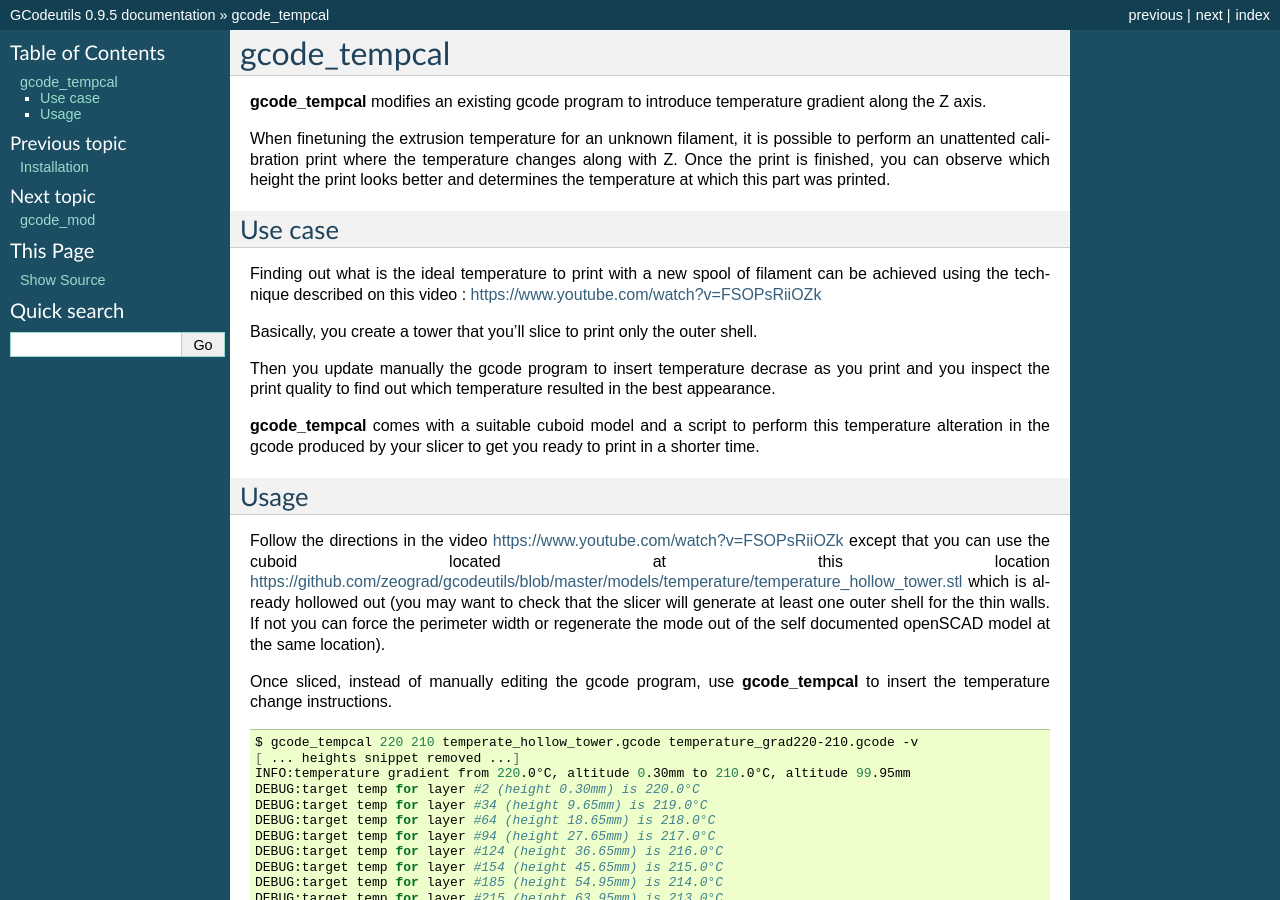
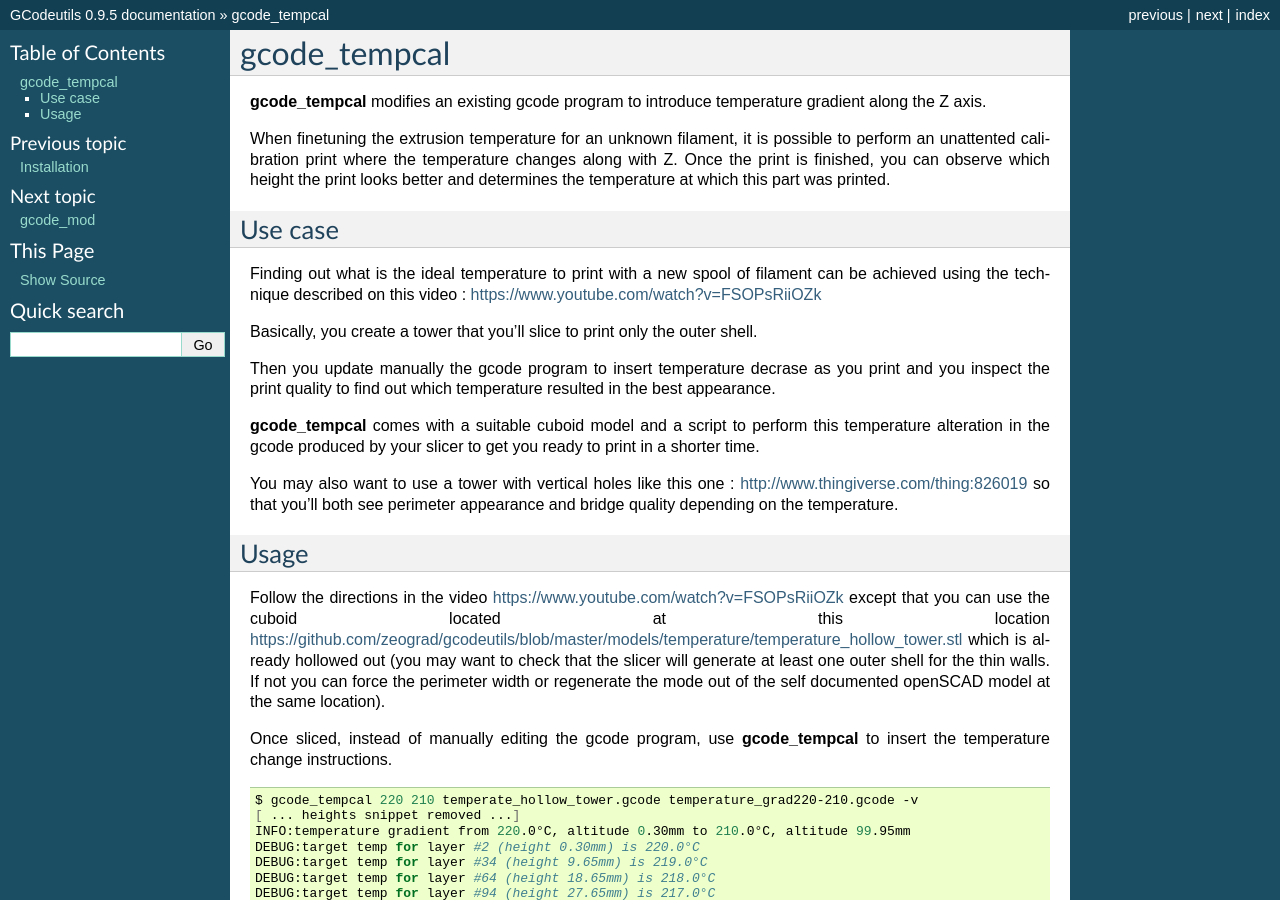
Before and after one commit to zeograd/gcodeutils, a Sphinx documentation site: the page built from docs/gcode_tempcal.rst, in a window 1280 px wide and 900 px high. Built offline with Sphinx 7.4.7, drawn with Linux system fonts in a browser that asks for light colours.

Commit message:
added boboss' calibration model reference in documentation

```diff
--- a/docs/gcode_tempcal.rst
+++ b/docs/gcode_tempcal.rst
@@ -22,6 +22,9 @@ you inspect the print quality to find out which temperature resulted in the best
 
 **gcode_tempcal** comes with a suitable cuboid model and a script to perform this temperature
 alteration in the gcode produced by your slicer to get you ready to print in a shorter time.
+
+You may also want to use a tower with vertical holes like this one : http://www.thingiverse.com/thing:826019 so
+that you'll both see perimeter appearance and bridge quality depending on the temperature.
 
 Usage
 .....
```
